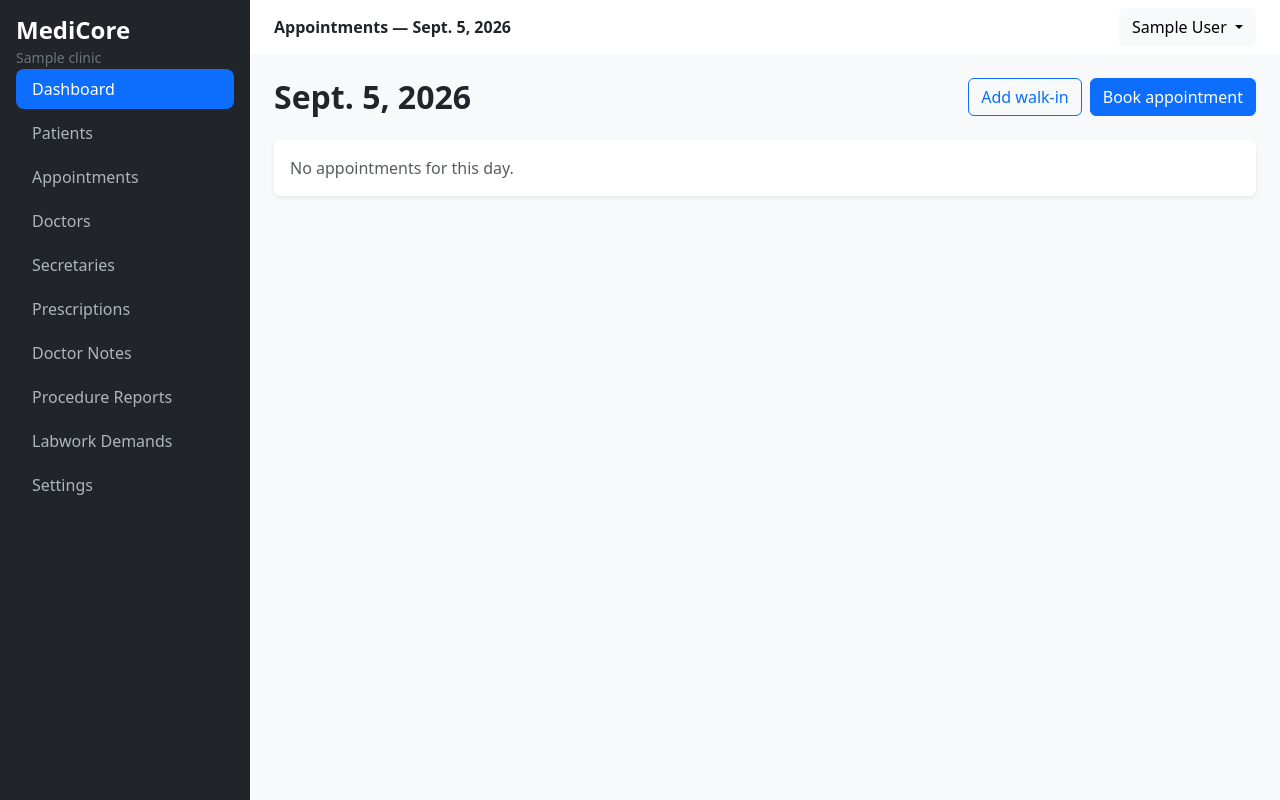
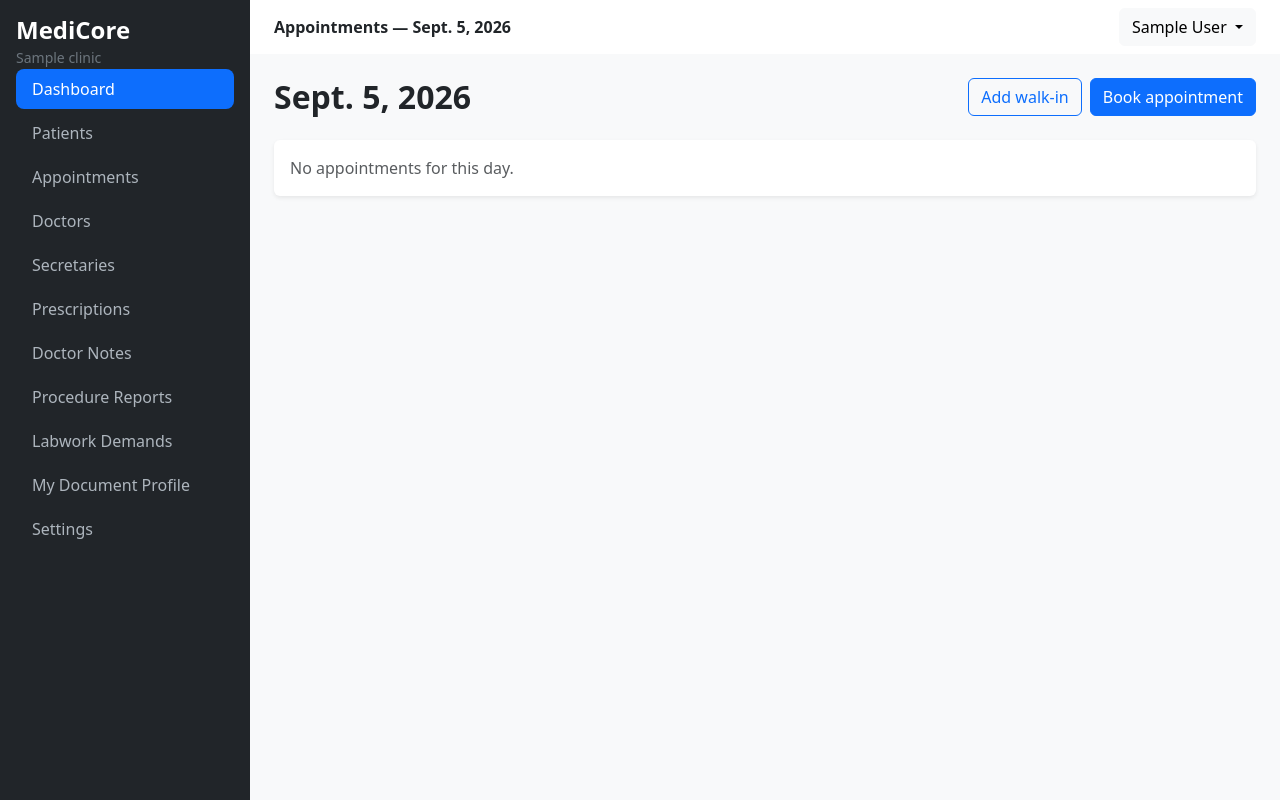
Before and after one commit to RaoufHamaissia/clinic-saas, a Django app: page /appointments/ in a window 1280 px wide. Run offline with Django 5.2, Linux system fonts and the light colour scheme; a user stored in the database is signed in; tables that the repository leaves empty hold one stand-in row (values such as "Sample post").

Commit message:
DoctorDocumentProfile link updated

```diff
--- a/core/templates/core/base.html
+++ b/core/templates/core/base.html
@@ -99,6 +99,13 @@
                             Labwork Demands
                         </a>
                     </li>
+                    {% if request.user.role == "doctor" %}
+                    <li class="nav-item">
+                        <a href="{% url "records:edit_document_profile" %}" class="nav-link">
+                            My Document Profile
+                        </a>
+                    </li>
+                    {% endif %}
                     <li class="nav-item">
                         <a href="#" class="nav-link">
                             Settings
```
